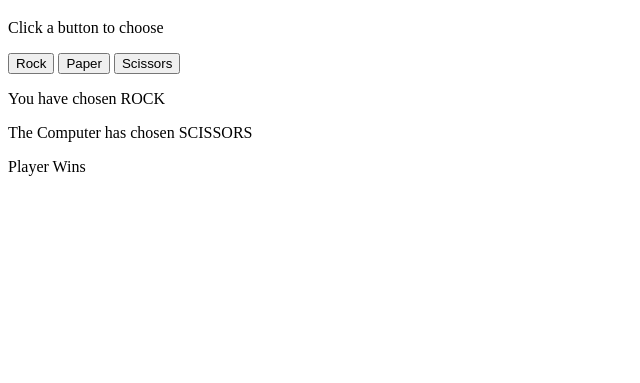
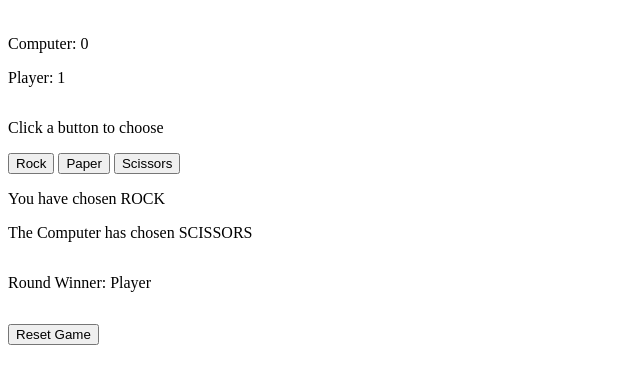
Before and after one commit to lauraclare15/Portfolio1, a website: page Portfolio/Java/rps/index.html in a window 1280 px wide. Both pictures are taken after a click on the button "Rock". Shown: the part 69-452 px from the top of the page, without its empty margins (0-640 px from the left). Drawn offline with Linux system fonts and the light colour scheme.

Commit message:
added reset button, round winner, game winner

```diff
--- a/Portfolio/Java/rps/index.html
+++ b/Portfolio/Java/rps/index.html
@@ -7,14 +7,30 @@
 </head>
 <body>
     <div>
+      <div class="title">
         <h1> Rock, Paper, Scissors</h1>
+      </div>
+      <div class="scoreBoard">
+        <p class="computerScore"> Computer: 0 </p>
+        <p class="playerScore"> Player: 0</p>
+      </div>
+      <div class="chooseBox">
         <p> Click a button to choose </p>
         <button class="bttn1" onclick="playerChooses('rock')">Rock</button>
         <button class="bttn1" onclick="playerChooses('paper')">Paper</button>
         <button class="bttn1" onclick="playerChooses('scissors')">Scissors</button>
+      </div>
+      <div class="choices">
         <p class="playerChoice"> You have chosen ... </p>
         <p class="compChoice">The Computer has chosen...</p>
-      <p class="result">And the Winner Is: </p>
+      </div>
+      <div class="winner">
+        <p class="roundWinner"> Round Winner:  </p>
+        <p class="gameWinner"> </p>
+       </div>
+       <div class="reset">
+        <button class="resetButton" onclick="resetGame()">Reset Game</button>
+       </div>
     </div>
   <script src="script.js">
   </script>
--- a/Portfolio/Java/rps/script.js
+++ b/Portfolio/Java/rps/script.js
@@ -1,9 +1,16 @@
+const computerScorePara = document.querySelector('.computerScore');
+const playerScorePara = document.querySelector('.playerScore');
 const playerChoice = document.querySelector('.playerChoice');
 const compChoice = document.querySelector('.compChoice');
-const resultIs = document.querySelector('.result');
+const roundWinner = document.querySelector('.roundWinner');
+const pchoice = document.querySelector('.bttn1');
+const gameWinner = document.querySelector('.gameWinner');
+const resetGame1 = document.querySelector('.resetButton');
 
-const pchoice = document.querySelector('.bttn1');
+let playerScore = 0;
+let computerScore = 0;
 
+resetGame1.addEventListener('click', resetGame);
 
 function playerChooses(pchoice) {
 
@@ -11,16 +18,22 @@ function playerChooses(pchoice) {
         playerChoice.textContent = 'You have chosen ROCK';
         compChooses();
         runGame();
+        updateScore();
+        gameOver();
 
     } else if (pchoice === 'paper') {
         playerChoice.textContent = 'You have chosen PAPER';
         compChooses();
         runGame();
+        updateScore();
+        gameOver();
 
     } else if (pchoice === 'scissors') {
         playerChoice.textContent = 'You have chosen SCISSORS';
         compChooses();
         runGame();
+        updateScore();
+        gameOver();
     }
 }
 
@@ -41,18 +54,46 @@ function runGame() {
         (compChoice.textContent === 'The Computer has chosen PAPER' && playerChoice.textContent === 'You have chosen PAPER')||
         (compChoice.textContent === 'The Computer has chosen SCISSORS' && playerChoice.textContent === 'You have chosen SCISSORS')
         ){
-        resultIs.textContent = 'It\'s a Tie'
+        roundWinner.textContent = 'Round Winner: No one, It\'s a Tie'
     } else if (
         (compChoice.textContent === 'The Computer has chosen ROCK' && playerChoice.textContent === 'You have chosen SCISSORS')||
         (compChoice.textContent === 'The Computer has chosen PAPER' && playerChoice.textContent === 'You have chosen ROCK')||
         (compChoice.textContent === 'The Computer has chosen SCISSORS' && playerChoice.textContent === 'You have chosen PAPER')
         ){
-        resultIs.textContent = 'Computer Wins'
+        roundWinner.textContent = 'Round Winner: Computer';
+        computerScore++;
+
     } else if (
         (compChoice.textContent === 'The Computer has chosen ROCK' && playerChoice.textContent === 'You have chosen PAPER')||
         (compChoice.textContent === 'The Computer has chosen PAPER' && playerChoice.textContent === 'You have chosen SCISSORS')||
         (compChoice.textContent === 'The Computer has chosen SCISSORS' && playerChoice.textContent === 'You have chosen ROCK')
         ){
-        resultIs.textContent = 'Player Wins'
+        roundWinner.textContent = 'Round Winner: Player';
+        playerScore++;
+
     }
 }
+
+function updateScore() {
+    playerScorePara.textContent = `Player: ${playerScore}`
+    computerScorePara.textContent = `Computer: ${computerScore}`
+}
+
+
+function gameOver() {
+    if (playerScore === 5) {
+        gameWinner.textContent = 'You Win!'
+    } else if (computerScore === 5) {
+        gameWinner.textContent = 'Computer Wins.'
+    }
+}
+
+function resetGame() {
+    playerScore = 0;
+    computerScore = 0;
+    playerScorePara.textContent = 'Player: 0';
+    computerScorePara.textContent = 'Computer: 0';
+    compChoice.textContent = 'The Computer has chosen...';
+    playerChoice.textContent = 'You have chosen...'
+    roundWinner.textContent = 'Round Winner: '
+}
```
Lines whose indentation alone changed are shown as unchanged.
